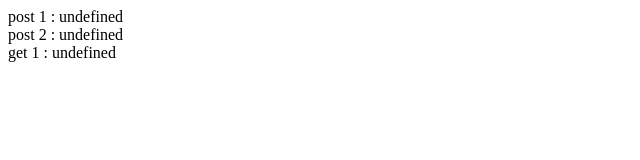
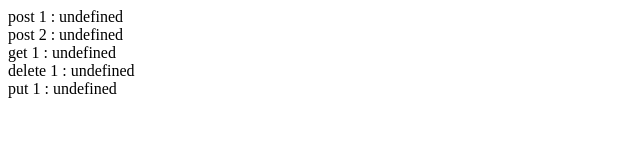
Before and after one commit to abdolmajidazad/fetch, a website: page index.html in a window 1280 px wide. Shown: the whole page, without its empty margins (0-640 px from the left). Drawn offline with Linux system fonts and the light colour scheme; no server answers.

Commit message:
delete and put

```diff
--- a/index.html
+++ b/index.html
@@ -7,6 +7,8 @@
 <div id="post1"></div>
 <div id="post2"></div>
 <div id="get1"></div>
+<div id="delete1"></div>
+<div id="put1"></div>
 <script>
     const postUrl = '/post/fetch';
     let data = {
@@ -72,6 +74,12 @@
     var query = Object.keys(data)
         .map(k => esc(k) + '=' + esc(data[k]))
         .join('&');
+
+
+
+
+
+
     let getUrl  = `/get/fetch?${query}`;
     let requestGet = new Request(getUrl, {
         method: 'GET',
@@ -91,6 +99,53 @@
         document.getElementById('get1').innerHTML = error.message;
     });
 
+
+
+
+
+    //    ravesh aval baraye delete data ba fetch
+    let deleteUrl  = `/delete/fetch?${query}`;
+    let requestDelete = new Request(deleteUrl, {
+        method: 'DELETE',
+        headers: new Headers({
+            "Content-Type": "application/json"
+        })
+    });
+    fetch(requestDelete).then(function(response) {
+        if(response.ok) {
+            return response.json().then(resp=>resp);
+        }
+    }).then(function(resp) {
+        console.log("resp data delete 1: ", resp)
+        document.getElementById('delete1').innerHTML = `delete 1 : ${JSON.stringify(resp)}`;
+    }).catch(function(error) {
+        console.log('error data delete 1 : ', error.message);
+        document.getElementById('delete1').innerHTML = error.message;
+    });
+
+
+
+
+    //    ravesh aval baraye put data ba fetch
+    let putUrl  = `/put/fetch?${query}`;
+    let requestPut = new Request(putUrl, {
+        method: 'PUT',
+        headers: new Headers({
+            "Content-Type": "application/json"
+        })
+    });
+    fetch(requestPut).then(function(response) {
+        if(response.ok) {
+            return response.json().then(resp=>resp);
+        }
+    }).then(function(resp) {
+        console.log("resp data put 1: ", resp)
+        document.getElementById('put1').innerHTML = `put 1 : ${JSON.stringify(resp)}`;
+    }).catch(function(error) {
+        console.log('error data put 1 : ', error.message);
+        document.getElementById('put1').innerHTML = error.message;
+    });
+
 </script>
 </body>
 </html>
```
Also changed, not shown: app.js (+9 -1 lines).
